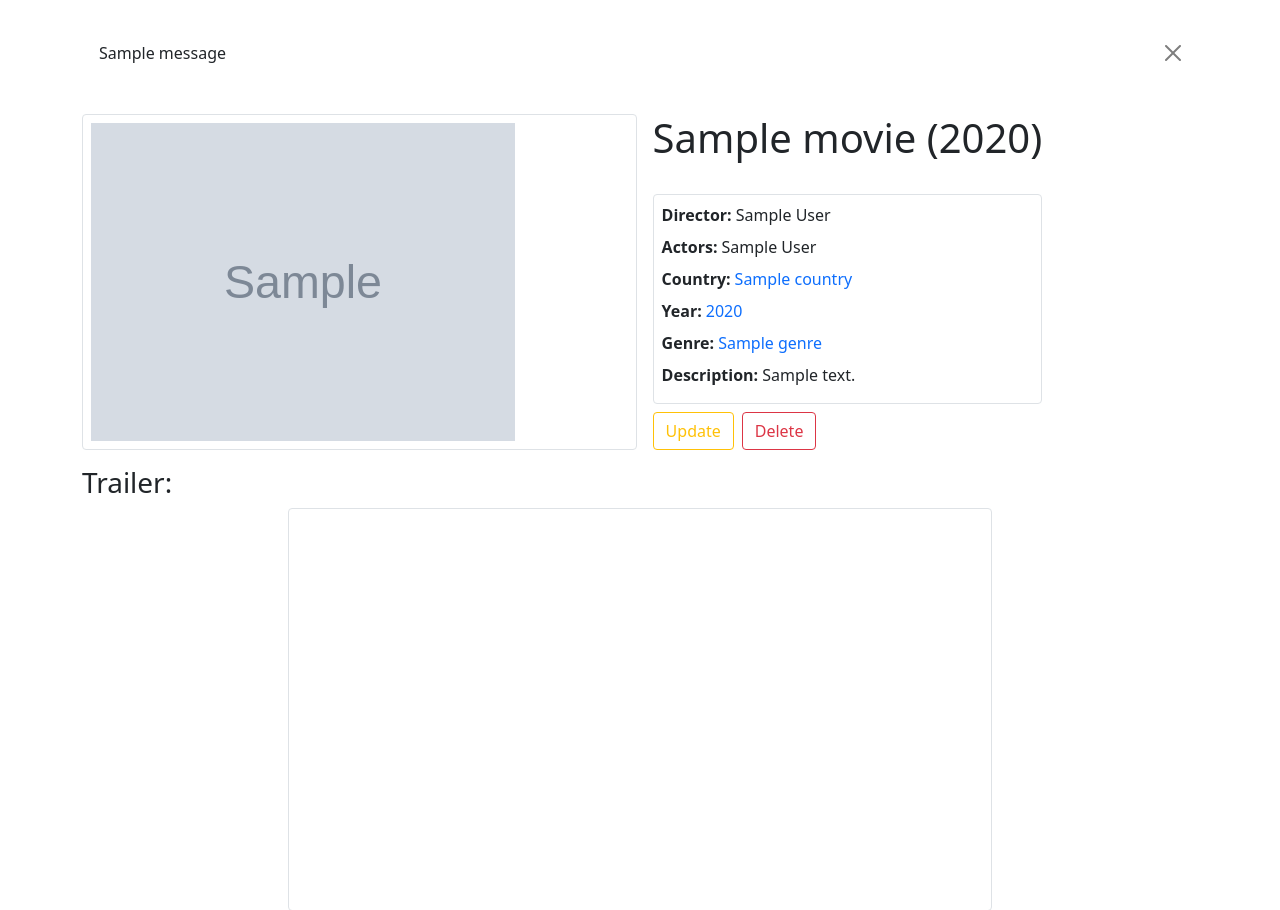
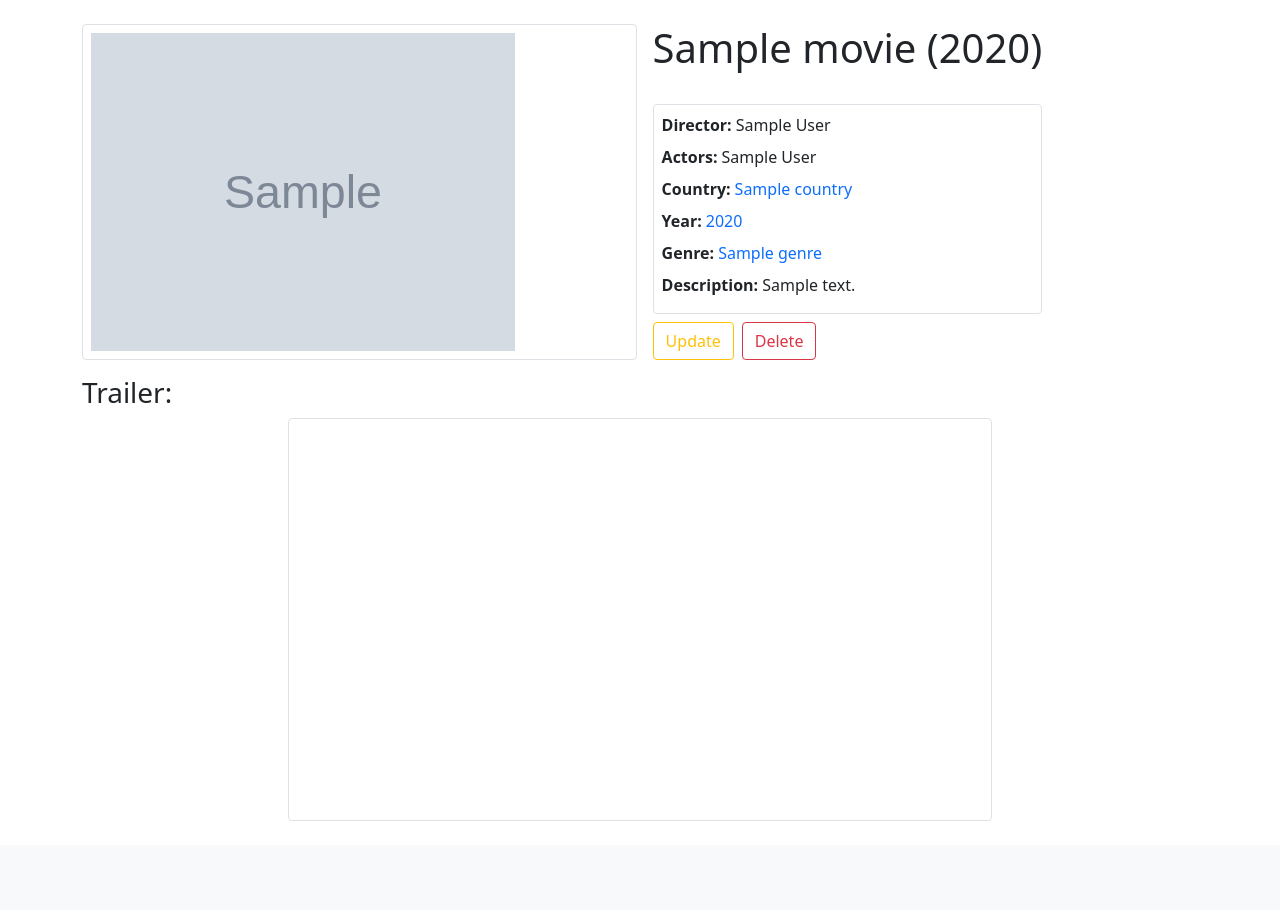
Before and after one commit to barabarinov/django-cinemateca, a Django app: page /movies/1/ in a window 1280 px wide. Shown: the part 56-966 px from the top of the page. After the commit the page ends 877 px from the top, so only its background shows below. Run offline with Django 4.2, Linux system fonts and the light colour scheme; a user stored in the database is signed in; tables that the repository leaves empty hold one stand-in row (values such as "Sample post"); grey boxes marked "Sample" are stand-in pictures; one stand-in notice (Sample message) is shown; some libraries are stand-ins or nearby versions.

Commit message:
updated base

```diff
--- a/templates/base.html
+++ b/templates/base.html
@@ -3,7 +3,7 @@
 <!doctype html>
 <html lang="en">
 <head>
-  <title>Movie Lover</title>
+  <title>Cinemateca</title>
   <meta charset="utf-8">
   <meta name="viewport" content="width=device-width, initial-scale=1, shrink-to-fit=no">
   <link href="https://cdn.jsdelivr.net/npm/bootstrap@5.1.3/dist/css/bootstrap.min.css" rel="stylesheet"
@@ -14,7 +14,7 @@
   <script src="https://cdn.jsdelivr.net/npm/bootstrap@5.1.3/dist/js/bootstrap.min.js"
           integrity="sha384-QJHtvGhmr9XOIpI6YVutG+2QOK9T+ZnN4kzFN1RtK3zEFEIsxhlmWl5/YESvpZ13"
           crossorigin="anonymous"></script>
-  <link rel="stylesheet" href="{% static 'css/base.css' %}">
+  <link rel="stylesheet" href="{% static 'css/styles.css' %}">
 </head>
 
 <body>
@@ -22,21 +22,6 @@
 
 <div class="container">
   <main class="row my-4">
-
-    {% if messages %}
-      <ul class="messages">
-        {% for message in messages %}
-          <div class="container-fluid p-0">
-            <div class="alert {{ message.tags }} alert-dismissible" role="alert">
-              <a href="{% url "core:home" %}" class="primary">
-                <button type="button" class="btn-close" data-dismiss="alert" aria-label="Close"></button>
-              </a>
-              {{ message }}
-            </div>
-          </div>
-        {% endfor %}
-      </ul>
-    {% endif %}
 
     {% block content %}
     {% endblock %}
```
